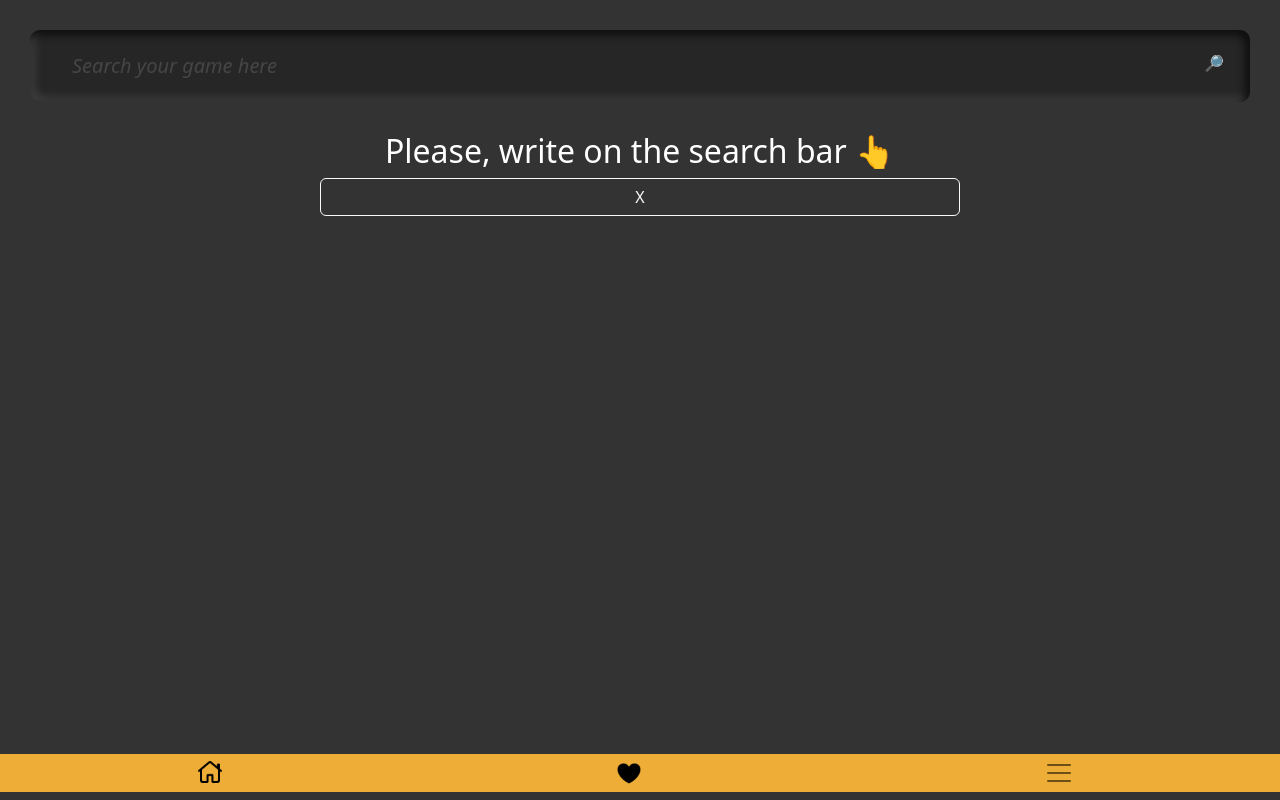
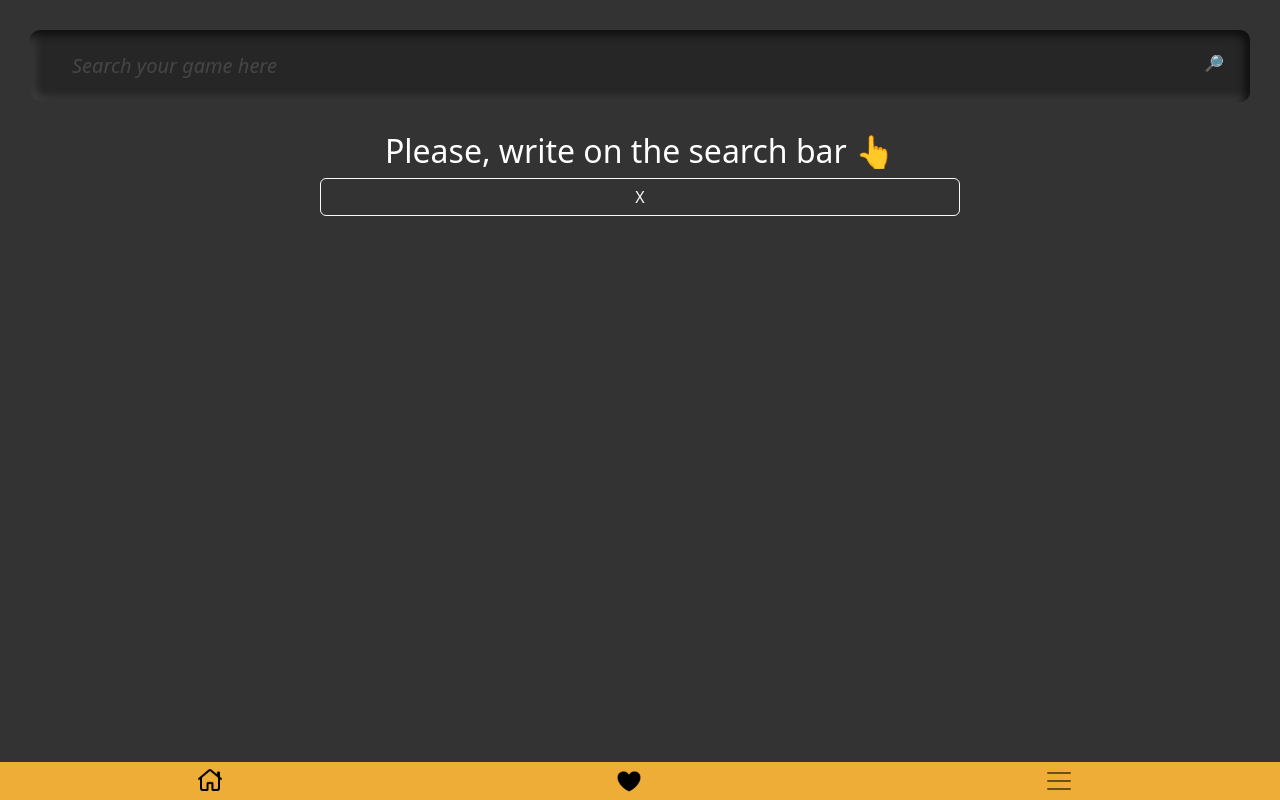
Before and after one commit to Sahranedev/ApiGames, a React (Vite) app in the folder frontend/: page /MainPage in a window 1280 px wide. Built offline with nearby package versions, Linux system fonts and the light colour scheme.

Commit message:
fixing navbar padding

```diff
--- a/frontend/src/components/MainPage/navBar.css
+++ b/frontend/src/components/MainPage/navBar.css
@@ -23,6 +23,10 @@ img {
 
 .navbar-toggler:hover{
   border: none;
+}
+
+.important-bg-color {
+  padding : 0;
 }
 
 /*
```
